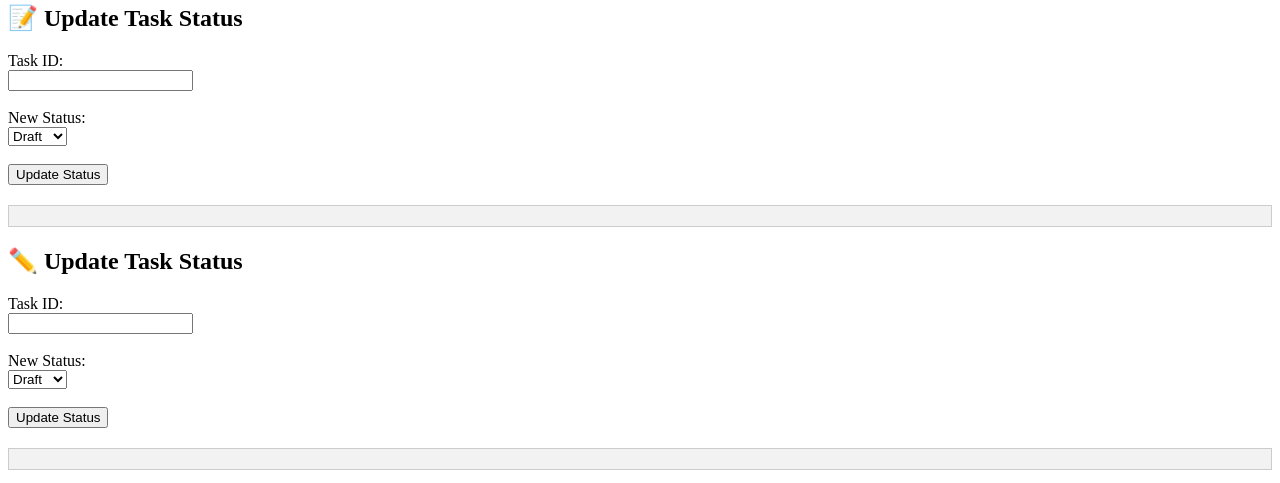
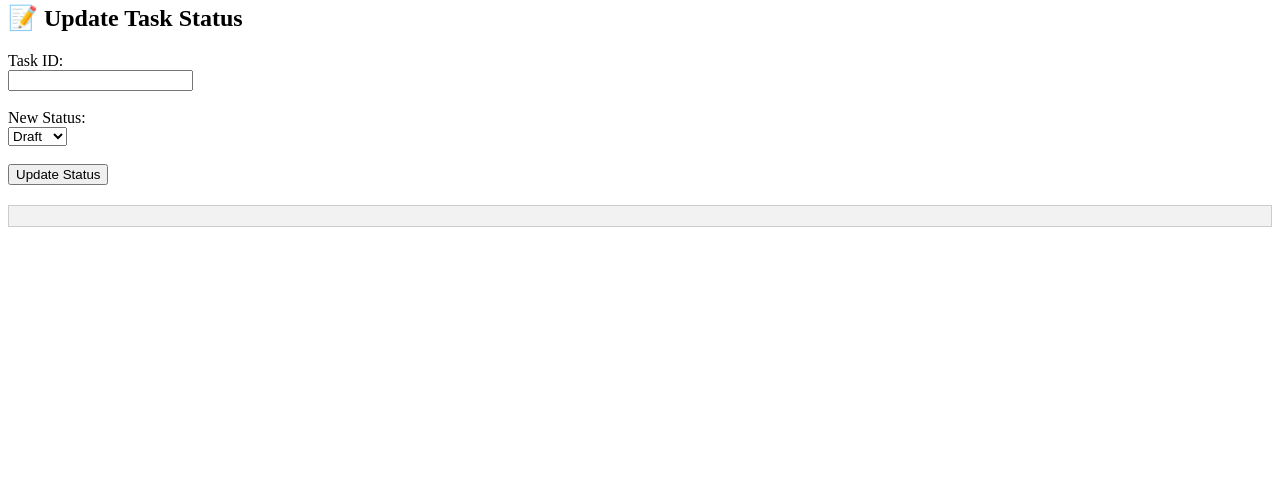
Before and after one commit to ZachLark/GitBridgev1, a Flask app: page / in a window 1280 px wide. Shown: the part 668-1151 px from the top of the page. After the commit the page ends 895 px from the top, so only its background shows below. Run offline with Flask 3, Linux system fonts and the light colour scheme.

Commit message:
Fix duplicate Update Task Status block

```diff
--- a/webui/templates/index.html
+++ b/webui/templates/index.html
@@ -50,21 +50,6 @@
   <option value="draft">Draft</option>
   <option value="active">Active</option>
   <option value="done">Done</option>
-</select><br><br>
-
-<button type="button" id="updateStatusBtn">Update Status</button>
-
-<pre id="statusOutput" style="margin-top: 20px; background-color: #f2f2f2; padding: 10px; border: 1px solid #ccc;"></pre>
-
-<h2>✏️ Update Task Status</h2>
-<label for="status_task_id">Task ID:</label><br>
-<input type="text" id="status_task_id" name="status_task_id" required><br><br>
-
-<label for="new_status">New Status:</label><br>
-<select id="new_status" name="new_status" required>
-    <option value="draft">Draft</option>
-    <option value="active">Active</option>
-    <option value="done">Done</option>
 </select><br><br>
 
 <button type="button" id="updateStatusBtn">Update Status</button>
```
